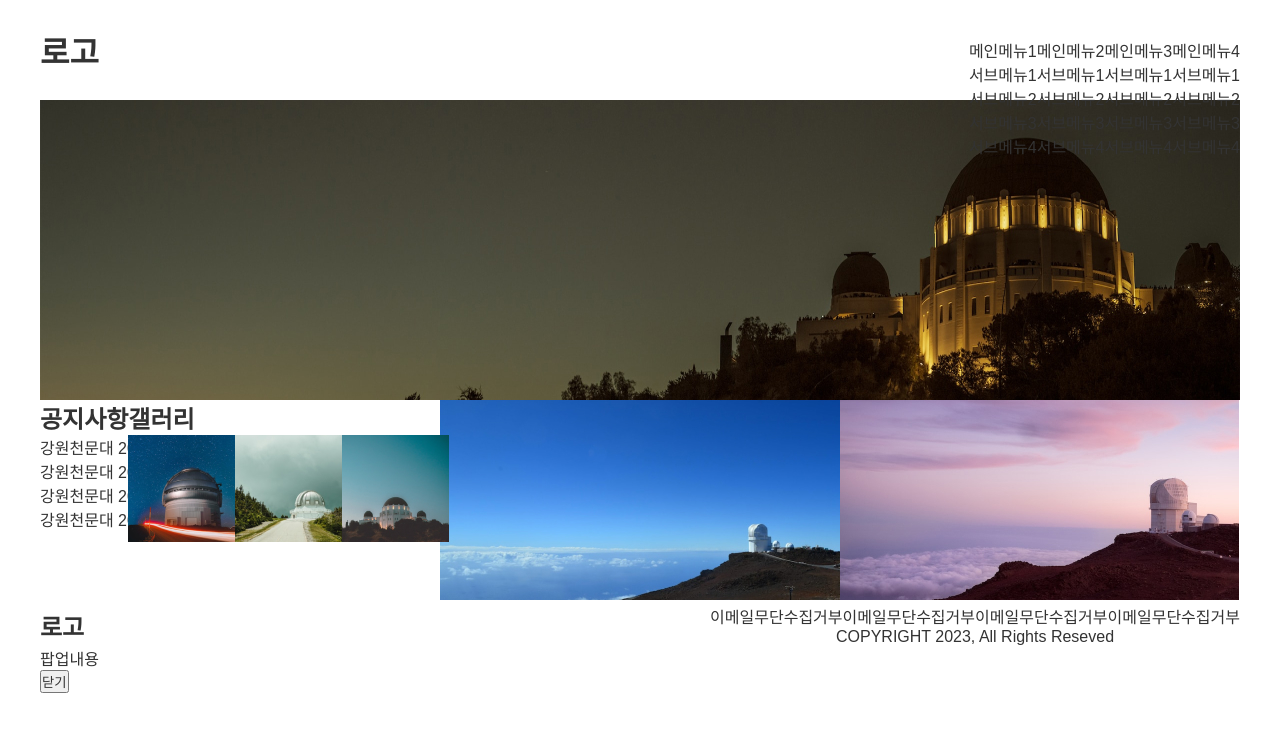
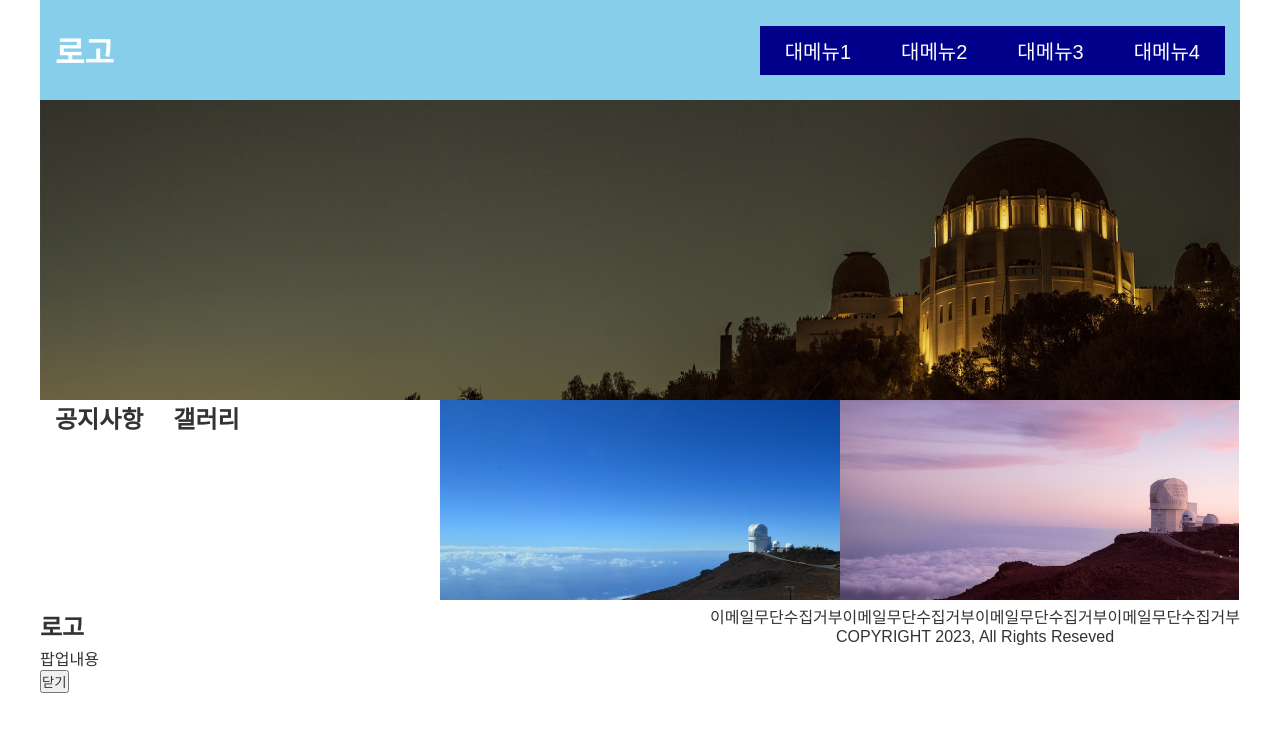
Before and after one commit to YoHaiYo/web_certificate_practice, a plain HTML site: page A-type/index.html in a window 1280 px wide. Drawn offline with nearby package versions, Linux system fonts and the light colour scheme.

Commit message:
헤더 스타일적용. tab 작업-notice, gallary 이상함.

```diff
--- a/A-type/css/main.css
+++ b/A-type/css/main.css
@@ -0,0 +1,78 @@
+#hd {
+  background-color: skyblue;
+  padding: 0 15px;
+}
+#hd h1 {
+  font-size: 2rem;
+  font-weight: bold;
+}
+#hd h1 a{
+  color: white;
+}
+
+/* 대메뉴 */
+#gnb>li>a{
+  font-size: 20px;
+  padding: 10px 25px;
+  background-color: darkblue;
+  color: white;
+  display: block;
+  /* d-block 줘야 높이 스타일 먹힘 */
+}
+/* 소메뉴 */
+#gnb ul {
+  background-color: white;
+  line-height: 2.5;
+  left: 0;
+  right: 0;
+  top: 100%;
+  text-indent: 15px;
+
+  /* 소메뉴 애니메이션 */
+  max-height: 0;
+  overflow: hidden;
+  transition: .5s;
+}
+#gnb li:hover ul {
+  max-height: 120px;
+}
+
+/* 대메뉴 호버시 활성화 */
+#gnb li:hover>a {
+  color: darkblue;
+  background-color: white;
+  font-weight: bold;
+}
+
+/* 공지와 갤러리 */
+.tab h2 {
+  line-height: 40px;
+}
+.tab ul {
+  left: 0;
+  right: 0;
+  top: 40px;
+  background-color: white;
+
+  /* js로 컨트롤 */
+  display: none;
+  padding: 15px;
+  box-sizing: border-box;
+  line-height: 2;
+}
+.tab h2 {
+  margin: 0 15px;
+  cursor: pointer;
+}
+.tab .on h2 {
+    color: #0c51a6
+}
+
+.tab .on ul {
+    display: flex;
+    /* block으로 하면 갤러리 이미지가 아래로 가기때문에 flex로 */
+}
+
+.tab .notice ul {
+  flex-direction: column;
+}
--- a/A-type/index.html
+++ b/A-type/index.html
@@ -26,44 +26,44 @@
             <!--
                 에밋-header :
                 h1>a{로고}
-                ul#gnb.d-flex>li.rel*4>a{메인메뉴$}+ul.abs>li*4>a{서브메뉴$}
+                ul#gnb.d-flex>li.rel*4>a{대메뉴$}+ul.abs>li*4>a{소메뉴$}
             -->
             <h1><a href="">로고</a></h1>
             <ul id="gnb" class="d-flex">
                 <li class="rel">
-                    <a href="">메인메뉴1</a>
+                    <a href="">대메뉴1</a>
                     <ul class="abs">
-                        <li><a href="">서브메뉴1</a></li>
-                        <li><a href="">서브메뉴2</a></li>
-                        <li><a href="">서브메뉴3</a></li>
-                        <li><a href="">서브메뉴4</a></li>
+                        <li><a href="">소메뉴1</a></li>
+                        <li><a href="">소메뉴2</a></li>
+                        <li><a href="">소메뉴3</a></li>
+                        <li><a href="">소메뉴4</a></li>
                     </ul>
                 </li>
                 <li class="rel">
-                    <a href="">메인메뉴2</a>
+                    <a href="">대메뉴2</a>
                     <ul class="abs">
-                        <li><a href="">서브메뉴1</a></li>
-                        <li><a href="">서브메뉴2</a></li>
-                        <li><a href="">서브메뉴3</a></li>
-                        <li><a href="">서브메뉴4</a></li>
+                        <li><a href="">소메뉴1</a></li>
+                        <li><a href="">소메뉴2</a></li>
+                        <li><a href="">소메뉴3</a></li>
+                        <li><a href="">소메뉴4</a></li>
                     </ul>
                 </li>
                 <li class="rel">
-                    <a href="">메인메뉴3</a>
+                    <a href="">대메뉴3</a>
                     <ul class="abs">
-                        <li><a href="">서브메뉴1</a></li>
-                        <li><a href="">서브메뉴2</a></li>
-                        <li><a href="">서브메뉴3</a></li>
-                        <li><a href="">서브메뉴4</a></li>
+                        <li><a href="">소메뉴1</a></li>
+                        <li><a href="">소메뉴2</a></li>
+                        <li><a href="">소메뉴3</a></li>
+                        <li><a href="">소메뉴4</a></li>
                     </ul>
                 </li>
                 <li class="rel">
-                    <a href="">메인메뉴4</a>
+                    <a href="">대메뉴4</a>
                     <ul class="abs">
-                        <li><a href="">서브메뉴1</a></li>
-                        <li><a href="">서브메뉴2</a></li>
-                        <li><a href="">서브메뉴3</a></li>
-                        <li><a href="">서브메뉴4</a></li>
+                        <li><a href="">소메뉴1</a></li>
+                        <li><a href="">소메뉴2</a></li>
+                        <li><a href="">소메뉴3</a></li>
+                        <li><a href="">소메뉴4</a></li>
                     </ul>
                 </li>
             </ul>
@@ -87,11 +87,11 @@
         <div id="threeBanner" class="d-flex w-100">
             <!--
                 에밋-threeBanner :
-               .w33.tap.d-flex.rel+.w33.banner+.w33.link
+               .w33.tab.d-flex.rel+.w33.banner+.w33.link
             -->
-            <div class="w33 tap d-flex rel">
+            <div class="w33 tab d-flex rel">
             <!--
-                에밋-tap :
+                에밋-tab :
                .notice>h2{공지사항}+ul.abs.w100>li*4>a.d-flex.w100>span{강원천문대 2023년 휴관일 안내}+span{2023.05.04}
                .gallery.rel>h2{갤러리}+ul.abs.w100.d-flex>li*3>a>img
             -->
--- a/A-type/js/main.js
+++ b/A-type/js/main.js
@@ -0,0 +1,8 @@
+$(document).ready(function(){
+
+  // tab
+  $(".tab h2").click(function(){
+    // console.log($(this))
+    $(this).parent().addClass("on").siblings().removeClass("on")
+  })
+})
```
